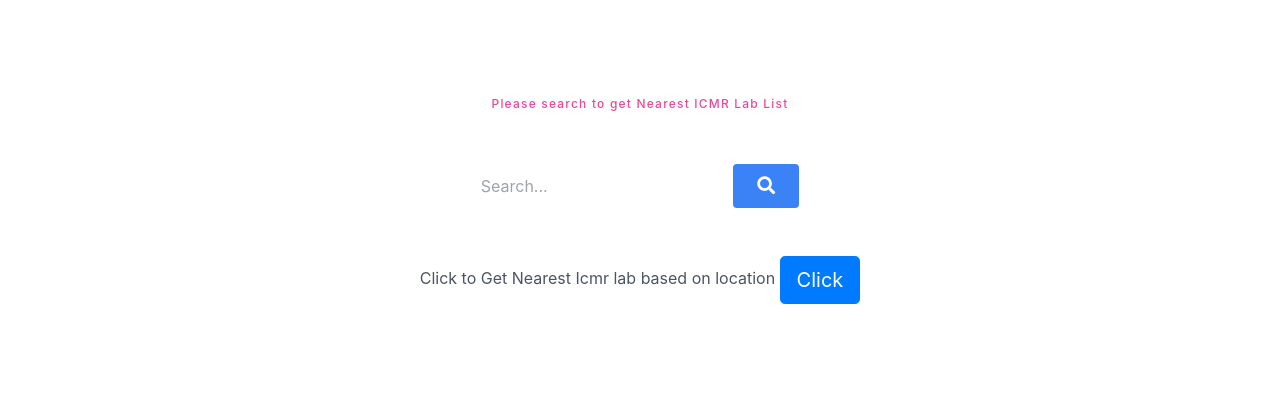
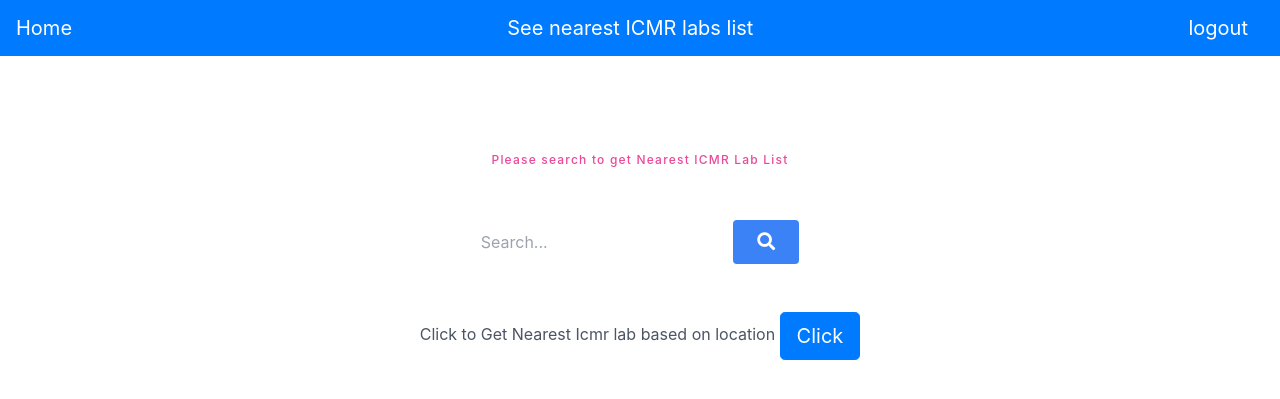
Before and after one commit to Anurag9788/icmr_lab_tracker, a Django app: page /second/ in a window 1280 px wide. Shown: the top 399 px of the page. Run offline with Django 3.2, Linux system fonts and the light colour scheme; some libraries are stand-ins or nearby versions.

Commit message:
header fixed

```diff
--- a/labtracker/templates/labtracker/second.html
+++ b/labtracker/templates/labtracker/second.html
@@ -26,7 +26,12 @@
         <!--[if lt IE 7]>
             <p class="browsehappy">You are using an <strong>outdated</strong> browser. Please <a href="#">upgrade your browser</a> to improve your experience.</p>
         <![endif]-->
+    <nav class="navbar navbar-dark bg-primary">
+      <a class="navbar-brand" href={% url 'home'%}>Home</a>
+      <a class="navbar-brand" href= {% url 'second'%}>See nearest ICMR labs list </a>
+      <a class="navbar-brand" href={% url 'account_logout'%}>logout</a>
 
+    </nav>
 
         <section class="text-gray-600 body-font">
   <div class="container px-5 py-24 mx-auto">
```
